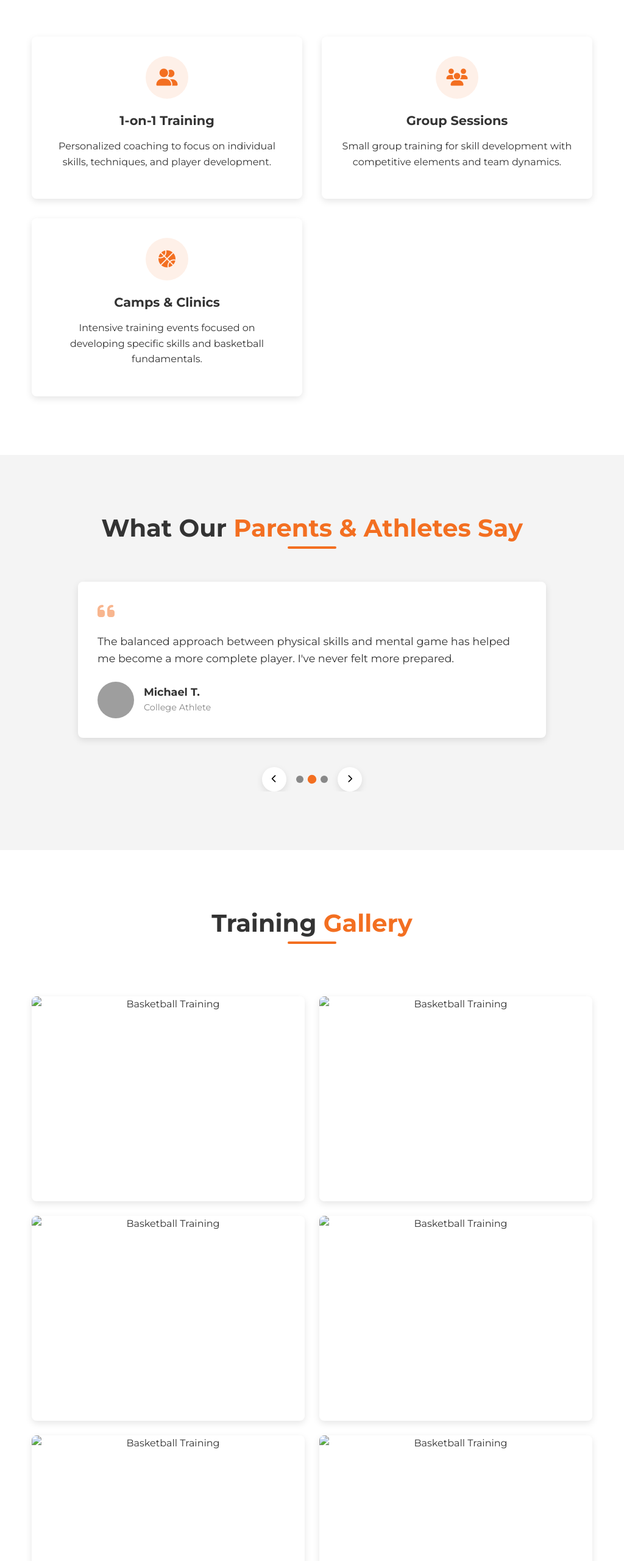
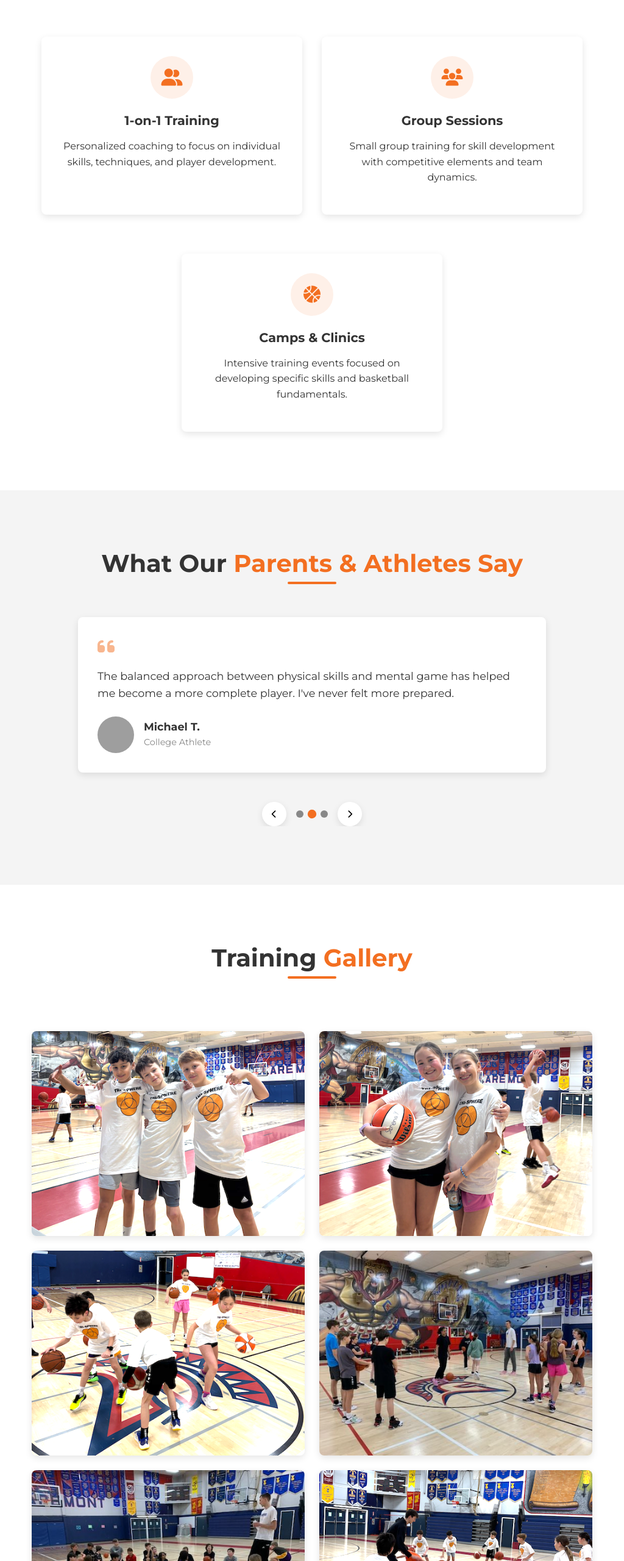
Before and after one commit to EthanBoag/ethanboag.github.io, a plain HTML site: page index.html in a window 1024 px wide. Shown: the part 2543-5103 px from the top of the page at 61% size. Drawn offline with Linux system fonts and the light colour scheme; grey boxes are pictures that could not be loaded.

Commit message:
new images

```diff
--- a/index.html
+++ b/index.html
@@ -264,22 +264,22 @@
         <h2 class="section-title reveal-text">Training <span class="highlight">Gallery</span></h2>
         <div class="gallery-grid">
           <div class="gallery-item reveal-item">
-            <img src="" alt="Basketball Training">
+            <img src="static/images/gallery1.png" alt="Basketball Training">
           </div>
           <div class="gallery-item reveal-item delay-1">
-            <img src="" alt="Basketball Training">
+            <img src="static/images/gallery2.png" alt="Basketball Training">
           </div>
           <div class="gallery-item reveal-item delay-2">
-            <img src="" alt="Basketball Training">
+            <img src="static/images/gallery3.png" alt="Basketball Training">
           </div>
           <div class="gallery-item reveal-item">
-            <img src="" alt="Basketball Training">
+            <img src="static/images/gallery4.png" alt="Basketball Training">
           </div>
           <div class="gallery-item reveal-item delay-1">
-            <img src="" alt="Basketball Training">
+            <img src="static/images/gallery5.png" alt="Basketball Training">
           </div>
           <div class="gallery-item reveal-item delay-2">
-            <img src="" alt="Basketball Training">
+            <img src="static/images/gallery6.png" alt="Basketball Training">
           </div>
         </div>
       </div>
@@ -375,8 +375,8 @@
             </div>
         </div>
         <div class="contact-message reveal-item delay-1">
-            <h3>Send Us a Message</h3>
             <form class="contact-form">
+            <h3 class="form-title">Send Us a Message</h3>
             <div class="form-group">
                 <label for="contact-name">Name</label>
                 <input type="text" id="contact-name" name="contact-name" placeholder="Your Name" required>
--- a/static/css/styles.css
+++ b/static/css/styles.css
@@ -556,8 +556,8 @@
     }
   }
 
-  /* ====== Services Section ====== */
-  .services {
+/* ====== Services Section ====== */
+.services {
     padding: 6rem 2rem;
     background-color: var(--white);
     text-align: center;
@@ -565,9 +565,41 @@
 
   .services-grid {
     display: grid;
-    grid-template-columns: repeat(auto-fill, minmax(300px, 1fr));
+    grid-template-columns: repeat(auto-fit, minmax(300px, 1fr));
     gap: 2rem;
     margin-top: 3rem;
+  }
+
+  /* Add this media query to handle the 3-item specific case */
+  @media (max-width: 992px) and (min-width: 769px) {
+    .services-grid {
+      grid-template-columns: repeat(2, 1fr);
+    }
+  }
+
+  @media (max-width: 768px) {
+    .services-grid {
+      grid-template-columns: 1fr;
+    }
+  }
+
+  /* For the specific case of exactly 3 items, when they would break to 2+1 layout */
+  @media (min-width: 769px) and (max-width: 1200px) {
+    .services-grid {
+      display: flex;
+      flex-wrap: wrap;
+      justify-content: center;
+    }
+
+    .service-card {
+      flex: 0 0 calc(50% - 2rem);
+      max-width: calc(50% - 2rem);
+    }
+
+    .service-card:last-child {
+      flex: 0 0 calc(50% - 2rem);
+      margin-top: 2rem;
+    }
   }
 
   .service-card {
@@ -860,8 +892,8 @@
     font-size: 1.1rem;
   }
 
-  /* ====== Contact Section ====== */
-  .contact {
+/* ====== Contact Section ====== */
+.contact {
     padding: 6rem 2rem;
     background-color: var(--light-gray);
     text-align: center;
@@ -931,12 +963,6 @@
     min-width: 300px;
   }
 
-  .contact-message h3 {
-    font-size: 1.5rem;
-    margin-bottom: 1.5rem;
-    text-align: left;
-  }
-
   .contact-form {
     display: flex;
     flex-wrap: wrap;
@@ -946,6 +972,13 @@
     border-radius: var(--border-radius);
     box-shadow: var(--shadow);
     text-align: left;
+  }
+
+  .form-title {
+    width: 100%;
+    font-size: 1.5rem;
+    margin-bottom: 1.5rem;
+    color: var(--dark-gray);
   }
 
   .contact-form input,
@@ -958,6 +991,9 @@
   .contact-form .submit-btn {
     background-color: var(--primary);
     color: var(--white);
+    width: 100%;
+    padding: 0.9rem;
+    margin-top: 0.5rem;
   }
 
   .contact-form .submit-btn:hover {
```
Also changed, not shown: static/images/gallery1.png (added), static/images/gallery2.png (added), static/images/gallery3.png (added), static/images/gallery4.png (added), static/images/gallery5.png (added), static/images/gallery6.png (added). Lines whose indentation alone changed are shown as unchanged.
